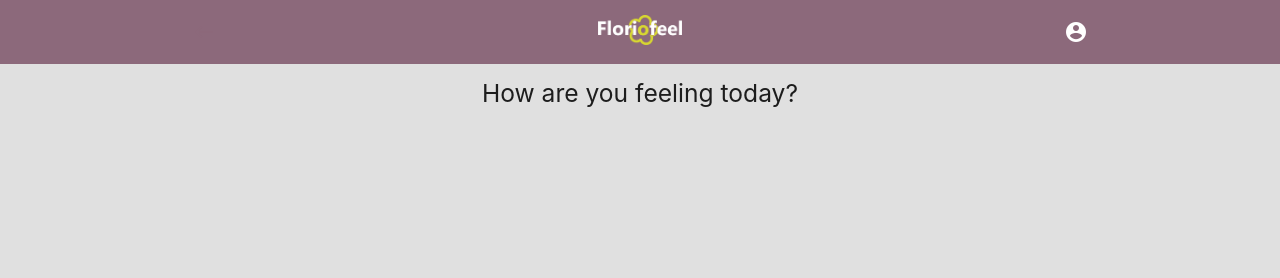
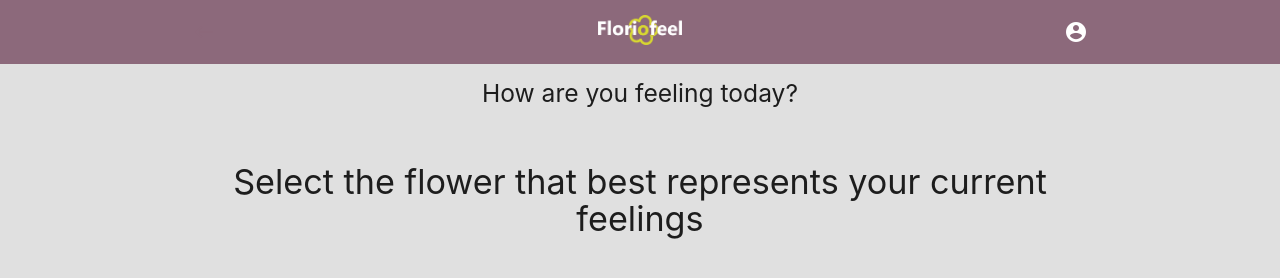
Before and after one commit to disasterisk-dev/floriofeel-pwa, a plain HTML site: page public/pages/home.html in a window 1280 px wide. Drawn offline with Linux system fonts and the light colour scheme; no server answers.

Commit message:
Added prompt to main page

```diff
--- a/public/pages/home.html
+++ b/public/pages/home.html
@@ -57,7 +57,9 @@
                 <div class="flowers"></div>
 
                 <div class="col s12 l12 highlight-info">
-                    <div class="highlight"></div>
+                    <div class="highlight">
+                        <h4>Select the flower that best represents your current feelings</h4>
+                    </div>
                 </div>
 
 
--- a/public/sw.js
+++ b/public/sw.js
@@ -1,5 +1,5 @@
 const staticCacheName = 'site-static-v12';
-const dynamicCacheName = 'site-dynamic-v10';
+const dynamicCacheName = 'site-dynamic-v11';
 const assets = [
     '/',
     '/index.html',
```
